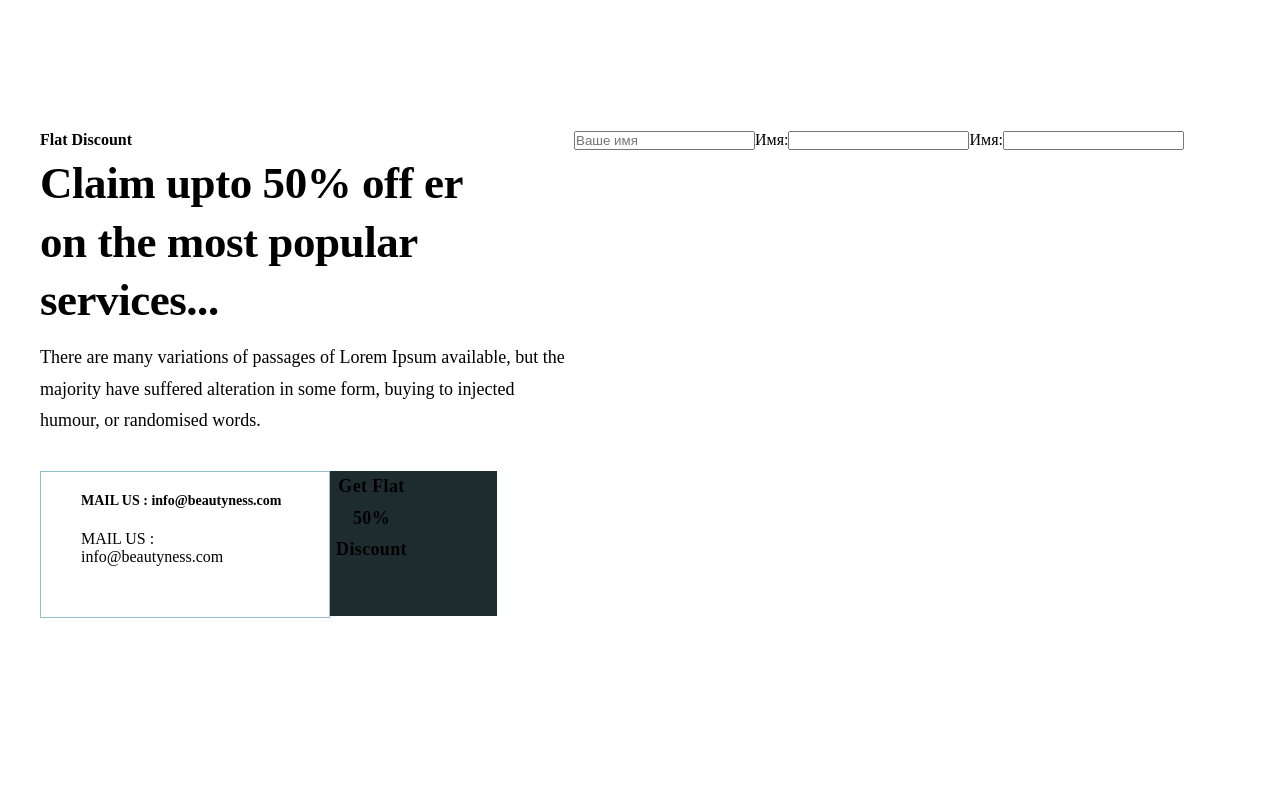
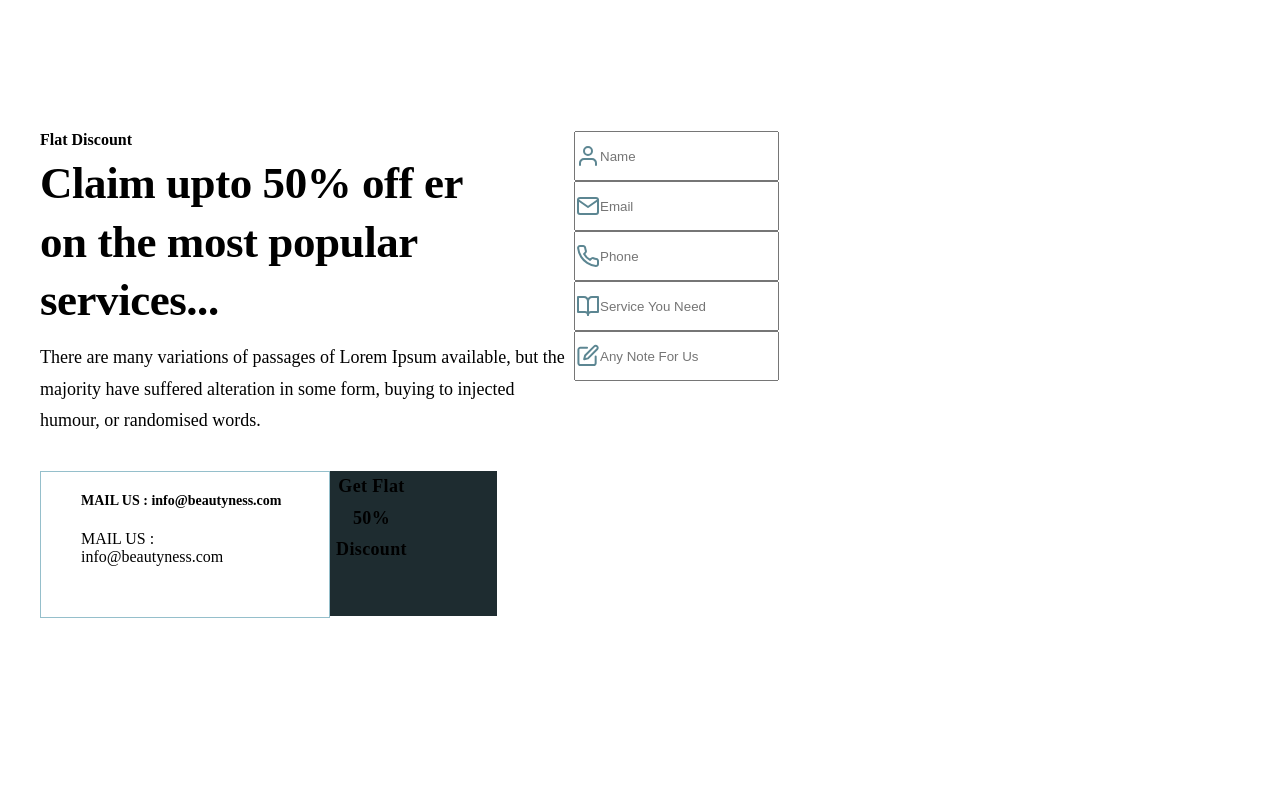
Before and after one commit to Yourtasya/ProjectFinal, a React (Create React App) app: page /home in a window 1280 px wide. Shown: the part 5520-6320 px from the top of the page. Built offline with nearby package versions, Linux system fonts and the light colour scheme; the HTML template or start-up script is replaced by a standard one.

Commit message:
added inputs on homePage and Links on footer

```diff
--- a/src/pages/homePage.tsx
+++ b/src/pages/homePage.tsx
@@ -34,23 +34,13 @@ import Background2 from "../img/homePage/Background2.jpg";
 
 //svg
 //@ts-ignore
-import Book from "../icons/Book.svg";
-//@ts-ignore
-import Edit from "../icons/Edit.svg";
-//@ts-ignore
 import Icon from "../icons/Icon.svg";
 //@ts-ignore
 import Icon1 from "../icons/Icon(1).svg";
 //@ts-ignore
 import Icons3 from "../icons/Icons3.svg";
 //@ts-ignore
-import Mail from "../icons/Mail.svg";
-//@ts-ignore
-import Phone from "../icons/Phone.svg";
-//@ts-ignore
 import Reviews from "../icons/Reviews.svg";
-//@ts-ignore
-import User from "../icons/User.svg";
 //@ts-ignore
 import Vector1 from "../icons/Vector1.svg";
 //@ts-ignore
@@ -84,7 +74,6 @@ export default function HomePage() {
           </div>
         </div>
       </section>
-
       <section className="HomePageProcedures">
         <div className="HomePageContainer">
           <div className="HomePageBlocks">
@@ -132,7 +121,6 @@ export default function HomePage() {
           </div>
         </div>
       </section>
-
       <section className="HomePageAboutUs AboutUs">
         <div className="HomePageContainer ">
           <div className="AboutUsBlock">
@@ -151,7 +139,6 @@ export default function HomePage() {
 
                 <div className="leftBlock_cards">
                   <div className="leftBlock_card">
-
                     <div className="leftBlock_cardText">
                       <Img src={Icon}></Img>
                       <h3 className="leftBlock_cardTittle">Beauty Experts</h3>
@@ -180,7 +167,6 @@ export default function HomePage() {
           </div>
         </div>
       </section>
-
       <section className="ourServicesBlock">
         <div className="ourServicesBlockContainer">
           <div className="ourServicesBlock_text">
@@ -267,13 +253,14 @@ export default function HomePage() {
                   The versions have evolved over the sometimes by accident.
                 </p>
               </div>
-              <button className="ourContentButton ourContentButton2">GET AN APPOINTMENT</button>
+              <button className="ourContentButton ourContentButton2">
+                GET AN APPOINTMENT
+              </button>
             </div>
             <Img className=".ourServicesFoto_2" src={Photo6}></Img>
           </div>
         </div>
       </section>
-
       <section className="TestimonialsBlock">
         <div className="ourServicesBlockContainer">
           <div className="TestimonialsBlock_text">
@@ -294,7 +281,7 @@ export default function HomePage() {
               </div>
               <div className="TestimonialFeedback_user">
                 <div className="TestimonialFeedback_userFoto">
-                <Img
+                  <Img
                     className="TestimonialFeedback_userFoto_1"
                     src={userPhoto1}
                   ></Img>
@@ -302,7 +289,6 @@ export default function HomePage() {
                 <div className="TestimonialFeedback_dataUser">
                   <div className="TestimonialFeedback_stars">
                     <Img src={Reviews}></Img>
-
                   </div>
                   <h3 className="TestimonialFeedback_userName">
                     James Williams
@@ -313,7 +299,6 @@ export default function HomePage() {
                 </div>
                 <div className="TestimonialFeedback_userElement">
                   <Img src={Icons3}></Img>
-
                 </div>
               </div>
             </div>
@@ -337,7 +322,6 @@ export default function HomePage() {
                 <div className="TestimonialFeedback_dataUser">
                   <div className="TestimonialFeedback_stars">
                     <Img src={Reviews}></Img>
-
                   </div>
                   <h3 className="TestimonialFeedback_userName">
                     James Williams
@@ -348,14 +332,12 @@ export default function HomePage() {
                 </div>
                 <div className="TestimonialFeedback_userElement">
                   <Img src={Icons3}></Img>
-
                 </div>
               </div>
             </div>
           </div>
         </div>
       </section>
-
       <section className="ourAwesome">
         <div className="HomePageContainer">
           <div className="ourAwesome_text">
@@ -368,76 +350,112 @@ export default function HomePage() {
             <div className="ourAwesome_product product">
               {/* <Img className="products_img" src={ }></Img> */}
               <div className="product_text">
-                <h3 className="product_textTittle product_textTittle_1">Optimised Energy Efficiency</h3>
-                <p className="product_textSubTittle">The point of using Lorem Ipsum is that  using making it look like readable.</p>
+                <h3 className="product_textTittle product_textTittle_1">
+                  Optimised Energy Efficiency
+                </h3>
+                <p className="product_textSubTittle">
+                  The point of using Lorem Ipsum is that using making it look
+                  like readable.
+                </p>
               </div>
             </div>
 
             <div className="ourAwesome_product product">
               {/* <Img className="products_img" src={ }></Img> */}
               <div className="product_text">
-                <h3 className="product_textTittle">Multi-faceted Water Filtration</h3>
-                <p className="product_textSubTittle">The point of using Lorem Ipsum is that  using making it look like readable.</p>
+                <h3 className="product_textTittle">
+                  Multi-faceted Water Filtration
+                </h3>
+                <p className="product_textSubTittle">
+                  The point of using Lorem Ipsum is that using making it look
+                  like readable.
+                </p>
               </div>
             </div>
 
             <div className="ourAwesome_product product">
               {/* <Img className="products_img" src={ }></Img> */}
               <div className="product_text">
-                <h3 className="product_textTittle">Uncompromising Quality and Durability</h3>
-                <p className="product_textSubTittle">The point of using Lorem Ipsum is that  using making it look like readable.</p>
+                <h3 className="product_textTittle">
+                  Uncompromising Quality and Durability
+                </h3>
+                <p className="product_textSubTittle">
+                  The point of using Lorem Ipsum is that using making it look
+                  like readable.
+                </p>
               </div>
             </div>
 
             <div className="ourAwesome_product product">
               {/* <Img className="products_img" src={ }></Img> */}
               <div className="product_text">
-                <h3 className="product_textTittle">An Ultra-Pampering Spa Experience</h3>
-                <p className="product_textSubTittle">The point of using Lorem Ipsum is that  using making it look like readable.</p>
+                <h3 className="product_textTittle">
+                  An Ultra-Pampering Spa Experience
+                </h3>
+                <p className="product_textSubTittle">
+                  The point of using Lorem Ipsum is that using making it look
+                  like readable.
+                </p>
               </div>
             </div>
 
             <div className="ourAwesome_product product">
               {/* <Img className="products_img" src={ }></Img> */}
               <div className="product_text">
-                <h3 className="product_textTittle">Easy Care for Unparalleled Enjoyment</h3>
-                <p className="product_textSubTittle">The point of using Lorem Ipsum is that  using making it look like readable.</p>
+                <h3 className="product_textTittle">
+                  Easy Care for Unparalleled Enjoyment
+                </h3>
+                <p className="product_textSubTittle">
+                  The point of using Lorem Ipsum is that using making it look
+                  like readable.
+                </p>
               </div>
             </div>
 
             <div className="ourAwesome_product product">
               {/* <Img className="products_img" src={ }></Img> */}
               <div className="product_text">
-                <h3 className="product_textTittle product_textTittle_1">Optimised Energy Efficiency</h3>
-                <p className="product_textSubTittle">The point of using Lorem Ipsum is that  using making it look like readable.</p>
+                <h3 className="product_textTittle product_textTittle_1">
+                  Optimised Energy Efficiency
+                </h3>
+                <p className="product_textSubTittle">
+                  The point of using Lorem Ipsum is that using making it look
+                  like readable.
+                </p>
               </div>
             </div>
           </div>
         </div>
-      </section>\
-
+      </section>
+      \
       <section className="flatDiscount">
         <div className="HomePageContainer">
           <div className="flatDiscountContent">
             <div className="flatDiscountText">
               <h4 className="flatDiscountText_title">Flat Discount </h4>
-              <h3 className="flatDiscountTex_subtittle">Claim upto 50% off
-                er
-                on ‍the most popular services...</h3>
-              <p className="flatDiscountText_text">There are many variations of passages of Lorem Ipsum available, but the majority have suffered alteration in some form, buying to injected humour, or randomised words.</p>
+              <h3 className="flatDiscountTex_subtittle">
+                Claim upto 50% off er on ‍the most popular services...
+              </h3>
+              <p className="flatDiscountText_text">
+                There are many variations of passages of Lorem Ipsum available,
+                but the majority have suffered alteration in some form, buying
+                to injected humour, or randomised words.
+              </p>
 
               <div className="flatDiscountText_flat flat">
                 <div className="flatRight">
                   <div className="flatRight_mailUs">
                     {/* <img src="" alt="" /> */}
-                    <p className="flatRight_mail">MAIL US :
-                      info@beautyness.com</p>
+                    <p className="flatRight_mail">
+                      MAIL US : info@beautyness.com
+                    </p>
                   </div>
 
                   <div className="flatRight_callUs">
                     {/* <img src="" alt="" /> */}
-                    <p className="flatRight_call">MAIL US :
-                      info@beautyness.com</p>
+                    <p className="flatRight_call">
+                      MAIL US : info@beautyness.com
+                    </p>
                   </div>
                 </div>
 
@@ -450,45 +468,59 @@ export default function HomePage() {
             <div className="flatDiscountTextForm">
               <div className="flatLeft_forms form">
                 <form action="" className="flatLeft_form">
-                  <label>
-                    <input type="text" name="name" id='username'
-                      className='input'
-                      placeholder='Ваше имя' />
-                  </label>
-                  <label>
-                    Имя:
-                    <input type="text" name="name" />
-                  </label>
-                  <label>
-                    Имя:
-                    <input type="text" name="name" />
-                  </label>
+                  <div className="wrapper">
+                    <div className="iconName"></div>
+                    <input placeholder="Name" className="input"></input>
+                  </div>
+                  <div className="wrapper">
+                    <div className="iconEmail"></div>
+                    <input placeholder="Email" className="input"></input>
+                  </div>
+                  <div className="wrapper">
+                    <div className="iconPhone"></div>
+                    <input placeholder="Phone" className="input"></input>
+                  </div>
+                  <div className="wrapper">
+                    <div className="iconService"></div>
+                    <input
+                      placeholder="Service You Need"
+                      className="input"
+                    ></input>
+                  </div>
+                  <div className="wrapper">
+                    <div className="iconAnyNote"></div>
+                    <input
+                      placeholder="Any Note For Us"
+                      className="input"
+                    ></input>
+                  </div>
                 </form>
               </div>
             </div>
           </div>
         </div>
       </section>
-
       <section className="ourBlog">
         <div className="HomePageContainer">
           <div className="ourBlog_text">
             <h4 className="ourBlog_tittle">Our Blog</h4>
-            <h2 className="ourBlog_subtittle">
-              Latest Updates
-            </h2>
+            <h2 className="ourBlog_subtittle">Latest Updates</h2>
           </div>
           <div className="ourBlogBlocks">
             <div className="ourBlock_1">
               <div className="ourBlockImg">
                 <Img src={Photo7}></Img>
-
               </div>
               <div className="Block_1_Text ourBlockText">
-                <h4 className="BlockText_ourBlog_text">11TH AUGUST 2021 - BY PETER BERGSON</h4>
-                <h3 className="BlockText_ourBlog_tittle ">The energy efficiency of the hydrotherapy or swim</h3>
+                <h4 className="BlockText_ourBlog_text">
+                  11TH AUGUST 2021 - BY PETER BERGSON
+                </h4>
+                <h3 className="BlockText_ourBlog_tittle ">
+                  The energy efficiency of the hydrotherapy or swim
+                </h3>
                 <p className="BlockText_ourBlog_subtittle">
-                  The point of using Lorem Ipsum hiter that using making it look like others readable will get end.
+                  The point of using Lorem Ipsum hiter that using making it look
+                  like others readable will get end.
                 </p>
               </div>
             </div>
@@ -496,14 +528,18 @@ export default function HomePage() {
             <div className="ourBlock_2">
               <div className="BlockImg">
                 <Img src={Photo8}></Img>
-
               </div>
               <div className="Block_2_Text ourBlockText">
-                <h4 className="BlockText_ourBlog_text">11TH AUGUST 2021 - BY PETER BERGSON</h4>
+                <h4 className="BlockText_ourBlog_text">
+                  11TH AUGUST 2021 - BY PETER BERGSON
+                </h4>
 
-                <h3 className="BlockText_ourBlog_tittle">Tips to improve your body via cleansing</h3>
+                <h3 className="BlockText_ourBlog_tittle">
+                  Tips to improve your body via cleansing
+                </h3>
                 <p className="BlockText_ourBlog_subtittle">
-                  The point of using Lorem Ipsum hiter that using making it look like others readable will get end.
+                  The point of using Lorem Ipsum hiter that using making it look
+                  like others readable will get end.
                 </p>
               </div>
             </div>
@@ -513,11 +549,16 @@ export default function HomePage() {
                 <Img src={Photo9}></Img>
               </div>
               <div className="Block_3_Text ourBlockText">
-                <h4 className="BlockText_ourBlog_text">11TH AUGUST 2021 - BY PETER BERGSON</h4>
+                <h4 className="BlockText_ourBlog_text">
+                  11TH AUGUST 2021 - BY PETER BERGSON
+                </h4>
 
-                <h3 className="BlockText_ourBlog_tittle">Experience the beauty at our beauty spa</h3>
+                <h3 className="BlockText_ourBlog_tittle">
+                  Experience the beauty at our beauty spa
+                </h3>
                 <p className="BlockText_ourBlog_subtittle">
-                  The point of using Lorem Ipsum hiter that using making it look like others readable will get end.
+                  The point of using Lorem Ipsum hiter that using making it look
+                  like others readable will get end.
                 </p>
               </div>
             </div>
@@ -527,15 +568,9 @@ export default function HomePage() {
           </div>
         </div>
       </section>
-
       <section>
         <Img src={Background4}></Img>
-        <Img src={Book}></Img>
-        <Img src={Edit}></Img>
         <Img src={Icons3}></Img>
-        <Img src={Mail}></Img>
-        <Img src={Phone}></Img>
-        <Img src={User}></Img>
         <Img src={Vector2}></Img>
         <Img src={Background2}></Img>
       </section>
--- a/src/styles/pageStyles/homePage.css
+++ b/src/styles/pageStyles/homePage.css
@@ -162,7 +162,7 @@ img {
   padding: 21px 33px;
 }
 
-.leftBlock_cardTittle{
+.leftBlock_cardTittle {
   margin-top: 15px;
 }
 
@@ -197,7 +197,7 @@ img {
   margin: 128px 80px 0px 0px;
 }
 
-.ourContentText{
+.ourContentText {
   margin: 30px 0px 0px 80px;
 }
 
@@ -225,11 +225,11 @@ img {
 
 .ourContentTextBlock {
   border-bottom: 1px solid #9bb7bf;
-
 }
 
-.ourContentTextBlock:not(:last-child){
-  margin-bottom: 18px;}
+.ourContentTextBlock:not(:last-child) {
+  margin-bottom: 18px;
+}
 
 .ourContentButton {
   margin-top: 17px;
@@ -250,13 +250,10 @@ img {
   text-transform: uppercase;
 }
 
-.ourContentButton
-
-.ourServicesFoto_1,
+.ourContentButton .ourServicesFoto_1,
 .ourServicesFoto_2 {
   width: 600px;
   height: 640px;
-
 }
 
 /* ------TestimonialsBlock----- */
@@ -359,7 +356,6 @@ img {
 }
 
 .product_textTittle {
-
   font-size: 26px;
   line-height: 120%;
 }
@@ -376,12 +372,10 @@ img {
   margin-top: 11px;
 }
 
-
 /* ---flatDiscount---- */
 
 .flatDiscount {
   padding: 218px 0 131px;
-
 }
 
 .flatDiscountContent {
@@ -414,8 +408,8 @@ img {
 gap: 10px; */
   width: 288px;
   height: 145px;
-  background: #FFFFFF;
-  border: 1px solid #95BFCB;
+  background: #ffffff;
+  border: 1px solid #95bfcb;
 }
 
 .flatRight_mailUs {
@@ -436,7 +430,7 @@ gap: 10px; */
 .flatLeft {
   width: 167px;
   height: 144.75px;
-  background: #1E2C30;
+  background: #1e2c30;
   align-items: center;
   text-align: center;
 }
@@ -444,7 +438,7 @@ gap: 10px; */
 .flatLeft_text {
   width: 83px;
   height: 32px;
-  font-family: 'Manrope';
+  font-family: "Manrope";
   font-style: normal;
   font-weight: 800;
   font-size: 18px;
@@ -456,8 +450,6 @@ gap: 10px; */
 
 /* ----form----- */
 
-
-
 /* -------ourBlog------- */
 
 .ourBlog {
@@ -467,7 +459,6 @@ gap: 10px; */
 
 .ourBlog_text {
   text-align: center;
-
 }
 
 .ourBlog_subtittle {
@@ -483,7 +474,6 @@ gap: 10px; */
   gap: 105px;
   padding: 40px 0 60px;
   justify-content: center;
-
 }
 
 .BlockText_ourBlog_text {
@@ -501,7 +491,7 @@ gap: 10px; */
 .ourBlock_1,
 .ourBlock_2,
 .ourBlock_3 {
-  background: #EDF5F7;
+  background: #edf5f7;
 }
 
 .ourBlockImg {
@@ -517,12 +507,85 @@ gap: 10px; */
 .ourButton {
   width: 250px;
   height: 65px;
-
 }
 
 .ourBlockText_button {
   justify-content: center;
   text-align: center;
+}
 
+.flatLeft_form {
+  display: table-caption;
+}
+.latLeft_form_name {
+  background: url(../../icons/User.svg) no-repeat;
+}
 
+.wrapper {
+  position: relative;
 }
+
+.iconName {
+  height: 1.5rem;
+  width: 1.5rem;
+  padding: 4px;
+  background: url(../../icons/User.svg) no-repeat;
+  position: absolute;
+  box-sizing: border-box;
+  top: 50%;
+  left: 2px;
+  transform: translateY(-50%);
+}
+.iconEmail {
+  height: 1.5rem;
+  width: 1.5rem;
+  padding: 4px;
+  background: url(../../icons/Mail.svg) no-repeat;
+  position: absolute;
+  box-sizing: border-box;
+  top: 50%;
+  left: 2px;
+  transform: translateY(-50%);
+}
+.iconPhone {
+  height: 1.5rem;
+  width: 1.5rem;
+  padding: 4px;
+  background: url(../../icons/Phone.svg) no-repeat;
+  position: absolute;
+  box-sizing: border-box;
+  top: 50%;
+  left: 2px;
+  transform: translateY(-50%);
+}
+.iconService {
+  height: 1.5rem;
+  width: 1.5rem;
+  padding: 4px;
+  background: url(../../icons/Book.svg) no-repeat;
+  position: absolute;
+  box-sizing: border-box;
+  top: 50%;
+  left: 2px;
+  transform: translateY(-50%);
+}
+.iconAnyNote {
+  height: 1.5rem;
+  width: 1.5rem;
+  padding: 4px;
+  background: url(../../icons/Edit.svg) no-repeat;
+  position: absolute;
+  box-sizing: border-box;
+  top: 50%;
+  left: 2px;
+  transform: translateY(-50%);
+}
+
+.input {
+  height: 50px;
+  box-sizing: border-box;
+  padding-left: 1.5rem;
+}
+.footerNavLink {
+  display: grid;
+}
```
Also changed, not shown: src/components/Footer.tsx (+29 -16 lines).
